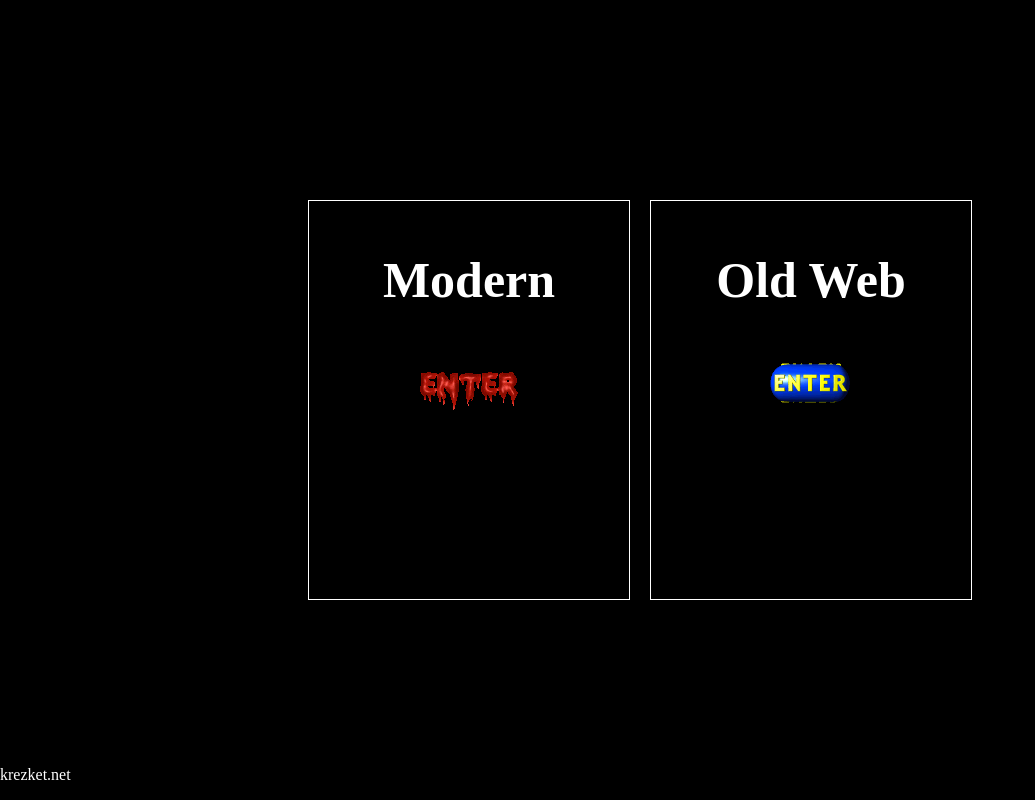
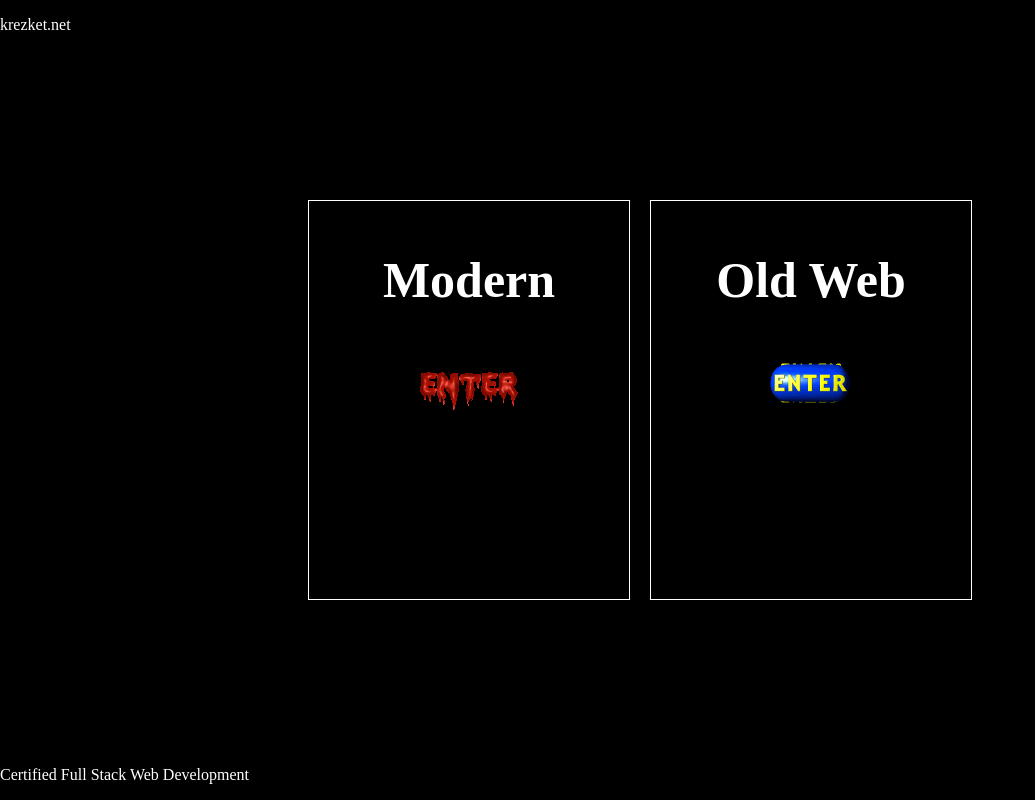
Before and after one commit to krezket/krezket.net, a React (Vite) app: page / in a window 1280 px wide. Shown: the whole page, without its empty margins (0-1035 px from the left). Built offline with nearby package versions, Linux system fonts and the light colour scheme; a web font is replaced by a local one.

Commit message:
css in gate

```diff
--- a/src/pages/Enter/Gate.css
+++ b/src/pages/Enter/Gate.css
@@ -19,6 +19,9 @@ h3 {
     border: 1px solid white;
     width: 25%;
 }
+.enter-header {
+    color: white;
+}
 footer {
     color: white;
 }
--- a/src/pages/Enter/Gate.jsx
+++ b/src/pages/Enter/Gate.jsx
@@ -19,7 +19,7 @@ export default function Gate(props) {
 
     return (
         <div className='homepage'>
-            <header>
+            <header className='enter-header'>
                 <p>krezket.net</p>
             </header>
             <main className='e-main'>
@@ -33,7 +33,7 @@ export default function Gate(props) {
                 </div>
             </main>
             <footer>
-                <p>krezket.net</p>
+                <p>Certified Full Stack Web Development</p>
             </footer>
         </div>
     )
--- a/src/pages/Modern/Modern.jsx
+++ b/src/pages/Modern/Modern.jsx
@@ -118,15 +118,15 @@ export default function Modern(props) {
                             </h2>
 
                             {/* <h2>
-                                <Link smooth={true} duration={500} to='section3' href="">Partners</Link>
-                            </h2> */}
-
-                            {/* <h2>
                                 <Link smooth={true} duration={500} to='section4' href="">Clients</Link>
                             </h2> */}
 
                             <h2>
                                 <Link smooth={true} duration={500} to='section5' href="">Contact</Link>
+                            </h2>
+
+                            <h2>
+                                <a href='/'>Home</a>
                             </h2>
                         </div>
 
--- a/src/pages/OldWeb/OldWeb.css
+++ b/src/pages/OldWeb/OldWeb.css
@@ -11,7 +11,7 @@
     padding: 20px;
 }
 
-header {
+.ow-header {
     grid-area: topbar;
     display: flex;
     justify-content: space-around;
--- a/src/pages/OldWeb/OldWeb.jsx
+++ b/src/pages/OldWeb/OldWeb.jsx
@@ -17,7 +17,7 @@ export default function OldWeb() {
 
             <main className='ow-main'>
 
-                <header>
+                <header className='ow-header'>
                     <img className='heraldry' id='left' src={wiz} alt="krezket" />
                     <div className='h-con'>
                         <div>
```
